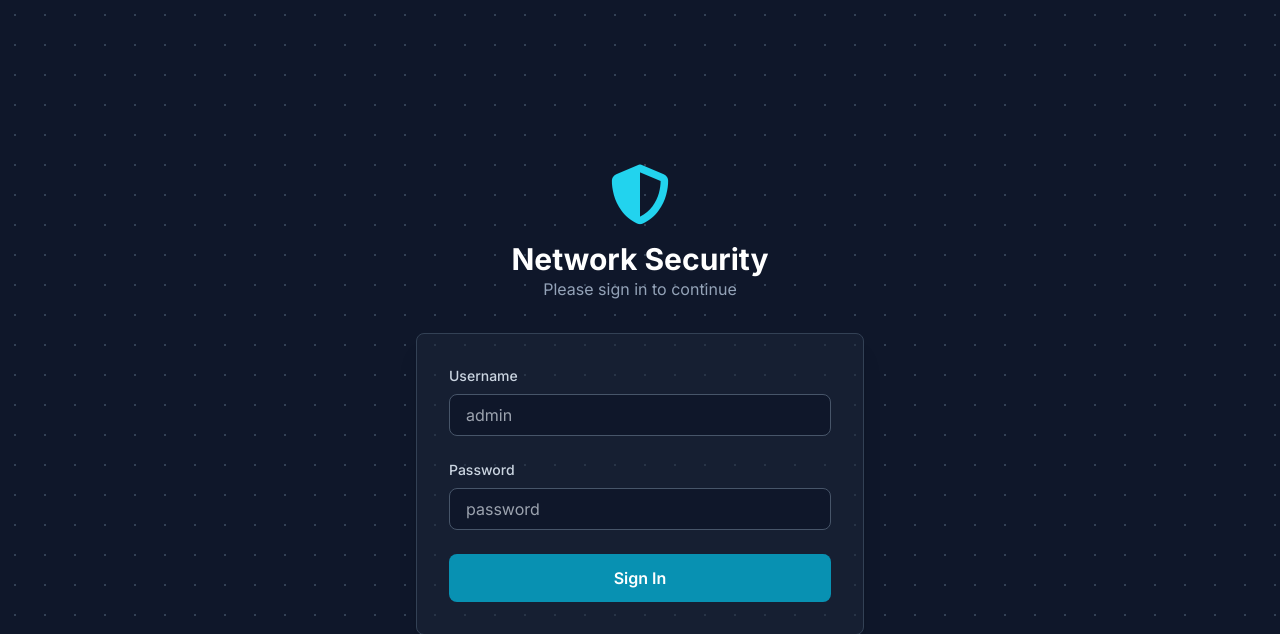
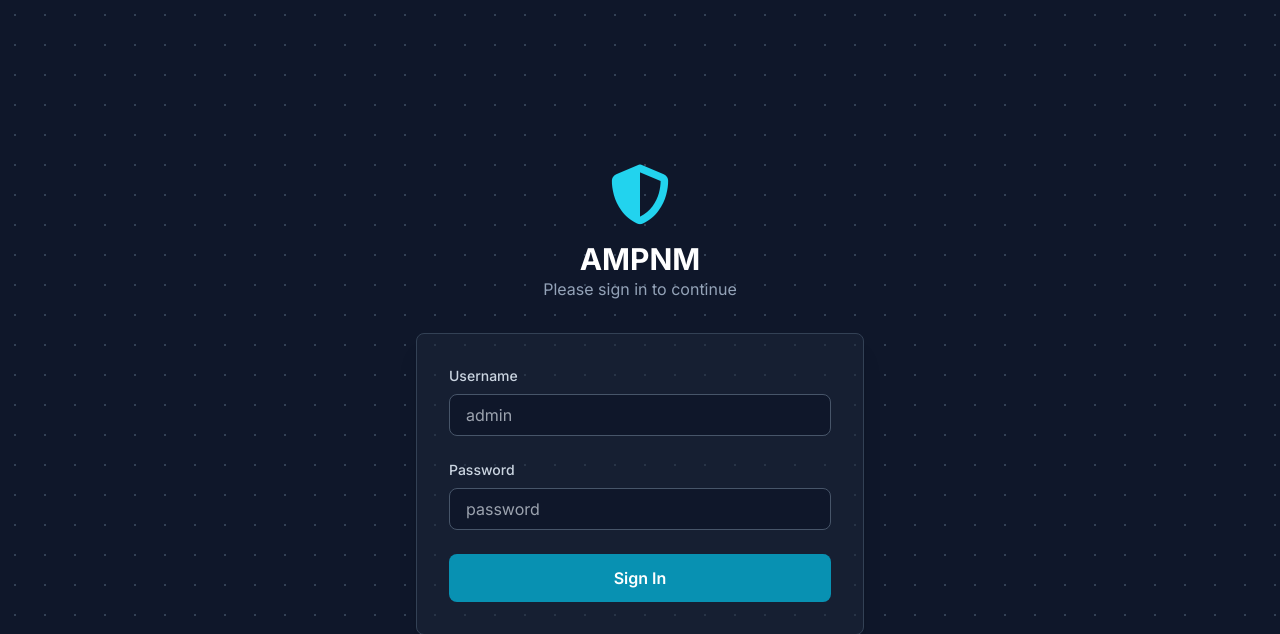
Before and after one commit to pranto48/ampnm-ping-okay-11.10.25, a PHP site: page /login.php in a window 1280 px wide. Shown: the top 634 px of the page. Run offline with PHP 8.4, Linux system fonts and the light colour scheme; data that the repository does not hold is empty; some libraries are stand-ins or nearby versions.

Commit message:
[dyad] Renaming the application to AMPNM - wrote 3 file(s) + extra files edited outside of Dyad

```diff
--- a/footer.php
+++ b/footer.php
@@ -1,7 +1,7 @@
 </div> <!-- Close .page-content -->
 </main>
     <footer class="text-center py-4 text-slate-500 text-sm">
-        <p>Dyad Network Security Dashboard</p>
+        <p>AMPNM Dashboard</p>
     </footer>
     <script src="https://cdn.jsdelivr.net/npm/notyf@3/notyf.min.js"></script>
     <script src="assets/js/shared.js"></script>
--- a/header.php
+++ b/header.php
@@ -8,7 +8,7 @@ if (session_status() === PHP_SESSION_NONE) {
 <head>
     <meta charset="UTF-8">
     <meta name="viewport" content="width=device-width, initial-scale=1.0">
-    <title>Dyad Network Security</title>
+    <title>AMPNM</title>
     <script src="https://cdn.tailwindcss.com"></script>
     <link rel="stylesheet" href="https://cdnjs.cloudflare.com/ajax/libs/font-awesome/6.4.0/css/all.min.css">
     <script src="https://cdn.jsdelivr.net/npm/chart.js"></script>
@@ -24,7 +24,7 @@ if (session_status() === PHP_SESSION_NONE) {
                 <div class="flex items-center">
                     <a href="index.php" class="flex items-center gap-2 text-white font-bold">
                         <i class="fas fa-shield-halved text-cyan-400 text-2xl"></i>
-                        <span>Network Security</span>
+                        <span>AMPNM</span>
                     </a>
                 </div>
                 <div class="hidden md:block">
--- a/login.php
+++ b/login.php
@@ -37,7 +37,7 @@ if ($_SERVER['REQUEST_METHOD'] === 'POST') {
 <head>
     <meta charset="UTF-8">
     <meta name="viewport" content="width=device-width, initial-scale=1.0">
-    <title>Login - Dyad Network Security</title>
+    <title>Login - AMPNM</title>
     <script src="https://cdn.tailwindcss.com"></script>
     <link rel="stylesheet" href="https://cdnjs.cloudflare.com/ajax/libs/font-awesome/6.4.0/css/all.min.css">
     <link rel="stylesheet" href="assets/css/style.css">
@@ -46,7 +46,7 @@ if ($_SERVER['REQUEST_METHOD'] === 'POST') {
     <div class="w-full max-w-md">
         <div class="text-center mb-8">
             <i class="fas fa-shield-halved text-cyan-400 text-6xl"></i>
-            <h1 class="text-3xl font-bold text-white mt-4">Network Security</h1>
+            <h1 class="text-3xl font-bold text-white mt-4">AMPNM</h1>
             <p class="text-slate-400">Please sign in to continue</p>
         </div>
         <form method="POST" action="login.php" class="bg-slate-800/50 border border-slate-700 rounded-lg shadow-xl p-8 space-y-6">
```
